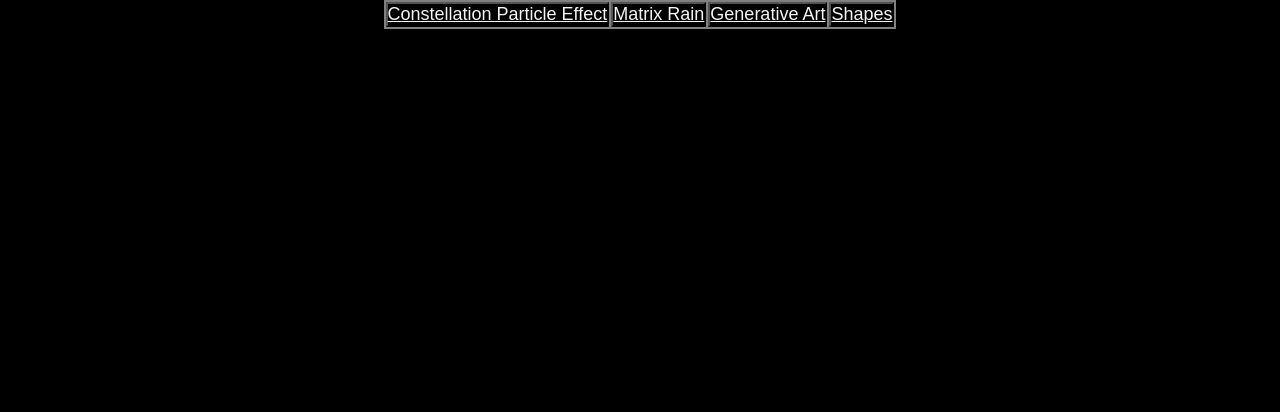
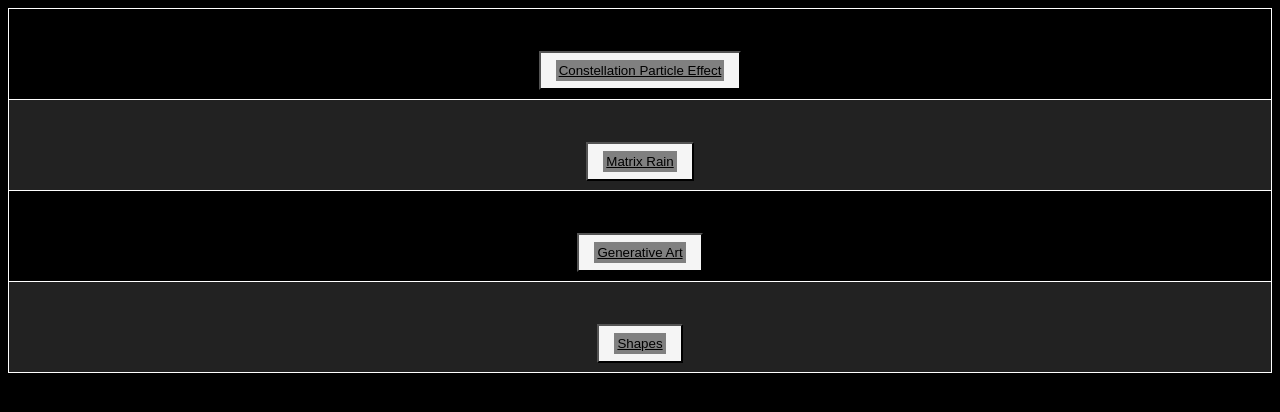
Before and after one commit to R3d1001/html5-canvas, a plain HTML site: page index.html in a window 1280 px wide. Drawn offline with Linux system fonts and the light colour scheme.

Commit message:
added design for tables

```diff
--- a/index.html
+++ b/index.html
@@ -9,7 +9,8 @@
 </head>
 <body>
     <center>
-        <table id="table1">
+        <table class="darkmode-table">
+            <tr>
                 <td>
                     <button>
                         <a id="a1" href = "./Constellation Particle Effect/index.html">
@@ -17,6 +18,8 @@
                         </a>
                     </button>
                 </td>
+            </tr>
+            <tr>
                 <td>
                     <button>
                         <a id="a1" href = "./Matrix Rain/index.html">
@@ -24,6 +27,8 @@
                         </a>
                     </button>
                 </td>
+            </tr>
+            <tr>
                 <td>
                     <button>
                         <a id="a1" href = "./Generative Art/index.html">
@@ -31,6 +36,8 @@
                         </a>
                     </button>
                 </td>
+            </tr>
+            <tr>
                 <td>
                     <button>
                         <a id="a1" href = "./Shapes/index.html">
@@ -38,6 +45,7 @@
                         </a>
                     </button>
                 </td>
+            </tr>
         </table>
     </center>
     <script src="script.js"></script>
--- a/style.css
+++ b/style.css
@@ -1,13 +1,38 @@
-*{
+body {
     background-color: black;
-    margin: 0;
-    padding: 0;
-    box-sizing: border-box;
-}
-#table1{
+    color: white;
+  }
+  .darkmode-table {
+    width: 100%;
+    border-collapse: collapse;
+    color: white;
+    background-color: black;
+  }
+  .darkmode-table th,
+  .darkmode-table td {
+    padding: 8px;
+    border: 1px solid white;
+    text-align: center;
+  }
+  .darkmode-table tr:nth-child(even) {
+    background-color: #222;
+  }
+  .darkmode-table th {
+    background-color: #333;
+  }
+  .darkmode-table td {
+    font-size: 5vw;
+  }
+  .darkmode-table button {
+    color: white;
+    background-color: whitesmoke;
+    padding-top: 10px;
+    padding-right: 15px;
+    padding-bottom: 10px;
+    padding-left: 15px;
+  }
+  .darkmode-table button a {
+    padding: 3px;
+    color: black;
     background-color: gray;
-}
-#a1{
-    color: whitesmoke;
-    font-size: large;
-}
+  }
```
Lines whose indentation alone changed are shown as unchanged.
